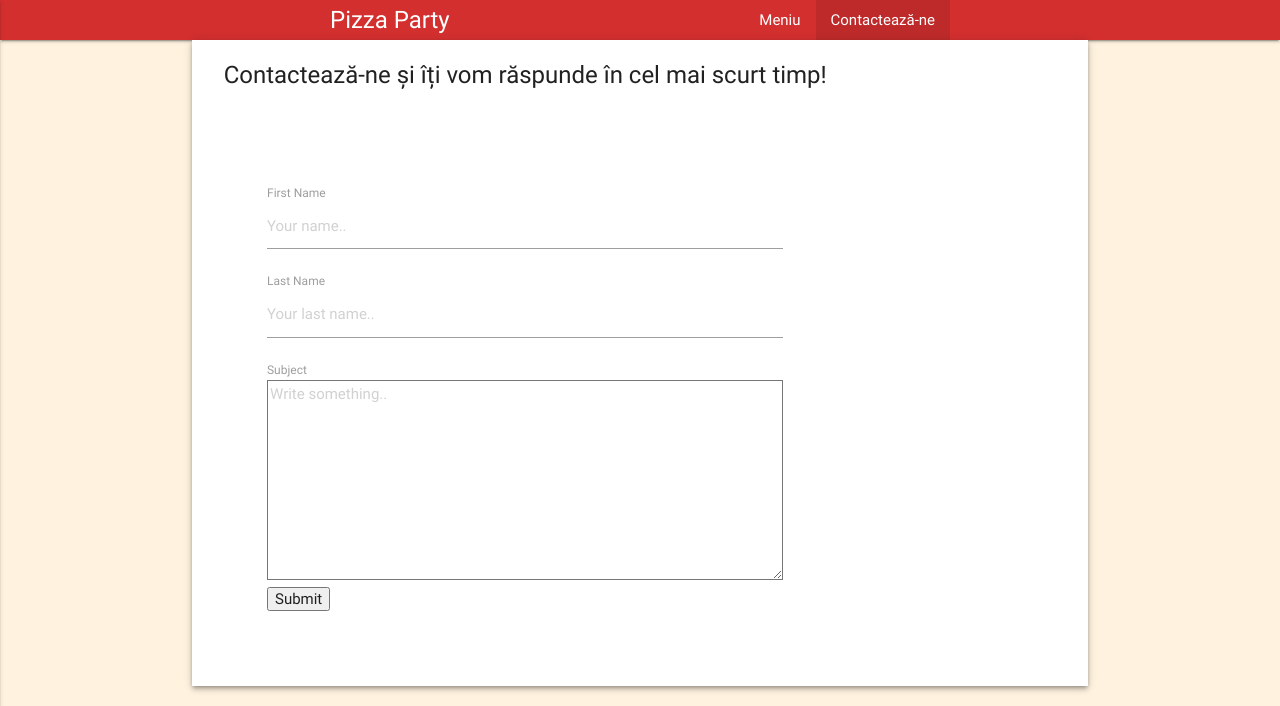
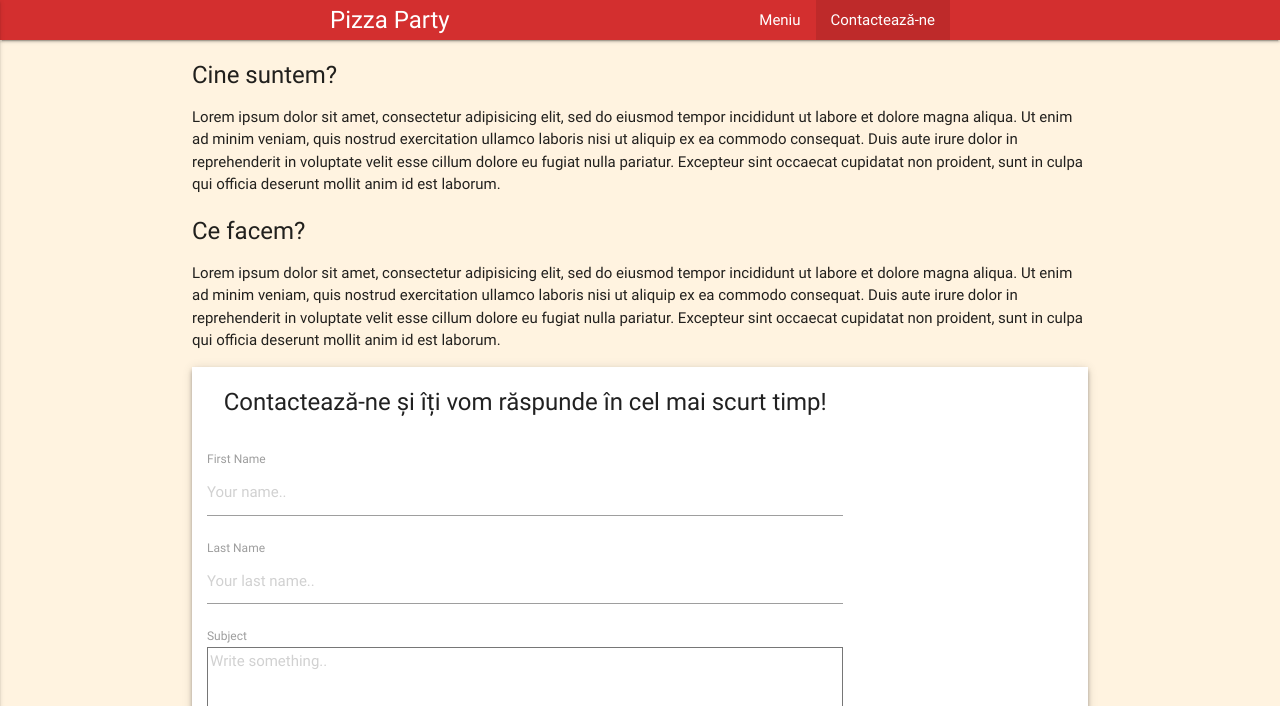
Before and after one commit to danieldeicide/pizza-party-mdl, a Jekyll site: the page built from contact.html, in a window 1280 px wide. Shown: the top 706 px of the page. Built offline with Jekyll 4.4.1, drawn with Linux system fonts in a browser that asks for light colours; nearby versions of some CDN libraries; grey boxes are pictures that could not be loaded.

Commit message:
dsadas
dsa

```diff
--- a/_includes/form.html
+++ b/_includes/form.html
@@ -10,8 +10,9 @@
           <input type="text" id="lname" name="lastname" placeholder="Your last name..">
           <label for="subject">Subject</label>
           <textarea id="subject" name="subject" placeholder="Write something.." style="height:200px"></textarea>
-
-                <input type="submit" value="Submit">
+          <button class="btn waves-effect waves-light red" type="submit" name="action">Submit
+            <i class="material-icons right">send</i>
+          </button>
         </form>
       </div>
     </div>
--- a/_includes/testimonial.html
+++ b/_includes/testimonial.html
@@ -1,4 +1,4 @@
-<section class="green valign-wrapper" id="testimonial">
+<section class="white valign-wrapper" id="testimonial">
   <div class="container">
     <div class="row center" style="margin-bottom: 0">
       <div class="col s12 m6 offset-m3">
--- a/_layouts/default.html
+++ b/_layouts/default.html
@@ -12,6 +12,7 @@
   {% include icons.html %}
   {% include seo.html %}
   {% include manifest.html %}
+  {% include schema.org.html %}
 </head>
 <body>
   <!-- {% include language.html %} -->
--- a/contact.html
+++ b/contact.html
@@ -3,6 +3,11 @@
 title: Contactează-ne
 description: Feel free to contact us
 ---
-
+<div class="container">
+  <h3>Cine suntem?</h3>
+  <p>Lorem ipsum dolor sit amet, consectetur adipisicing elit, sed do eiusmod tempor incididunt ut labore et dolore magna aliqua. Ut enim ad minim veniam, quis nostrud exercitation ullamco laboris nisi ut aliquip ex ea commodo consequat. Duis aute irure dolor in reprehenderit in voluptate velit esse cillum dolore eu fugiat nulla pariatur. Excepteur sint occaecat cupidatat non proident, sunt in culpa qui officia deserunt mollit anim id est laborum.</p>
+  <h3>Ce facem?</h3>
+  <p>Lorem ipsum dolor sit amet, consectetur adipisicing elit, sed do eiusmod tempor incididunt ut labore et dolore magna aliqua. Ut enim ad minim veniam, quis nostrud exercitation ullamco laboris nisi ut aliquip ex ea commodo consequat. Duis aute irure dolor in reprehenderit in voluptate velit esse cillum dolore eu fugiat nulla pariatur. Excepteur sint occaecat cupidatat non proident, sunt in culpa qui officia deserunt mollit anim id est laborum.</p>
+</div>
 {% include form.html %}
 {% include map.html %}
--- a/css/main.css
+++ b/css/main.css
@@ -116,13 +116,14 @@
 }
 
 #gform {
-  padding: 5em 5em;
+  padding: 1em 1em;
 }
 
 
 #testimonial {
   min-height: 300px;
   width: 100%;
+  /*background-color: #3A3E64;*/
 }
 
 #footer {
```
Also changed, not shown: _includes/schema.org.html (added, +29 -0 lines). Lines whose indentation alone changed are shown as unchanged.
